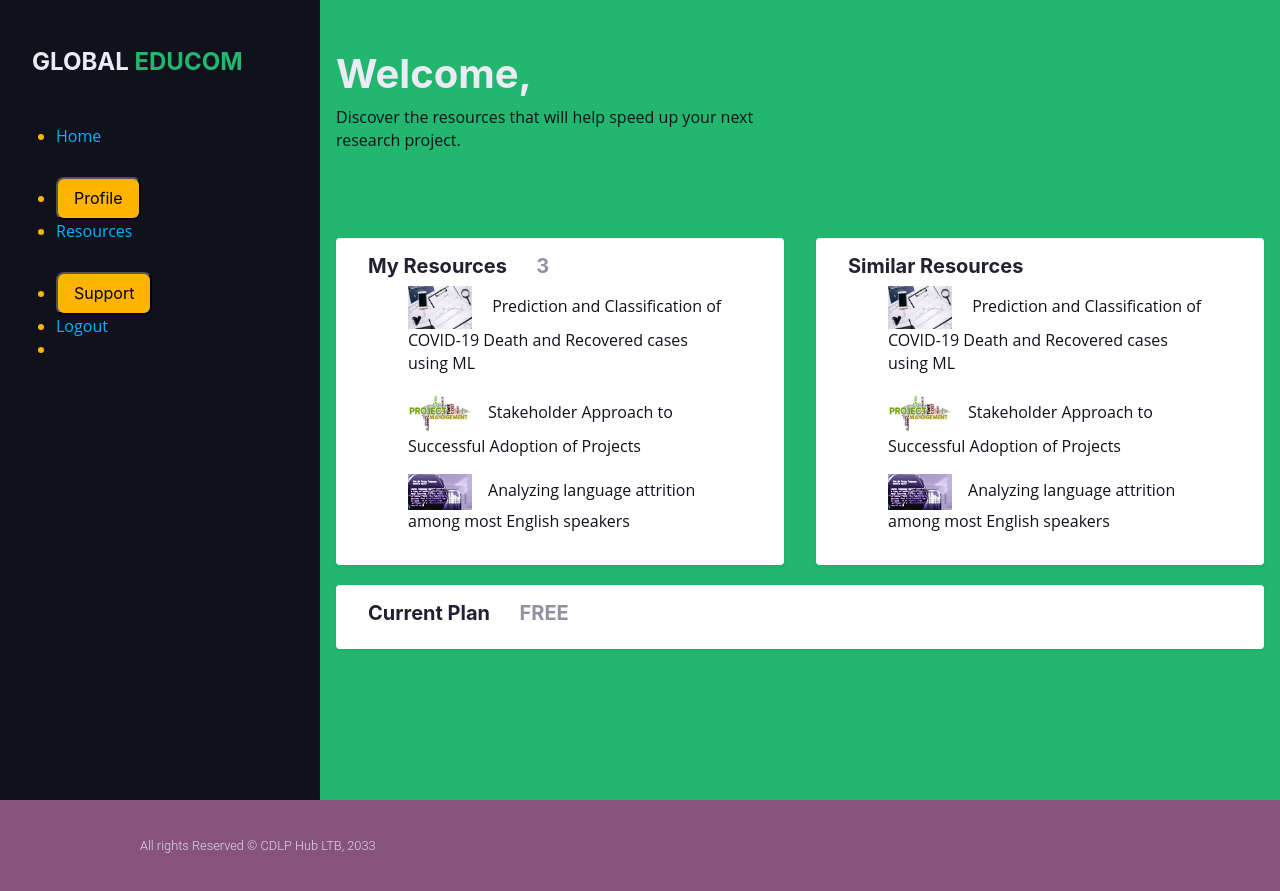
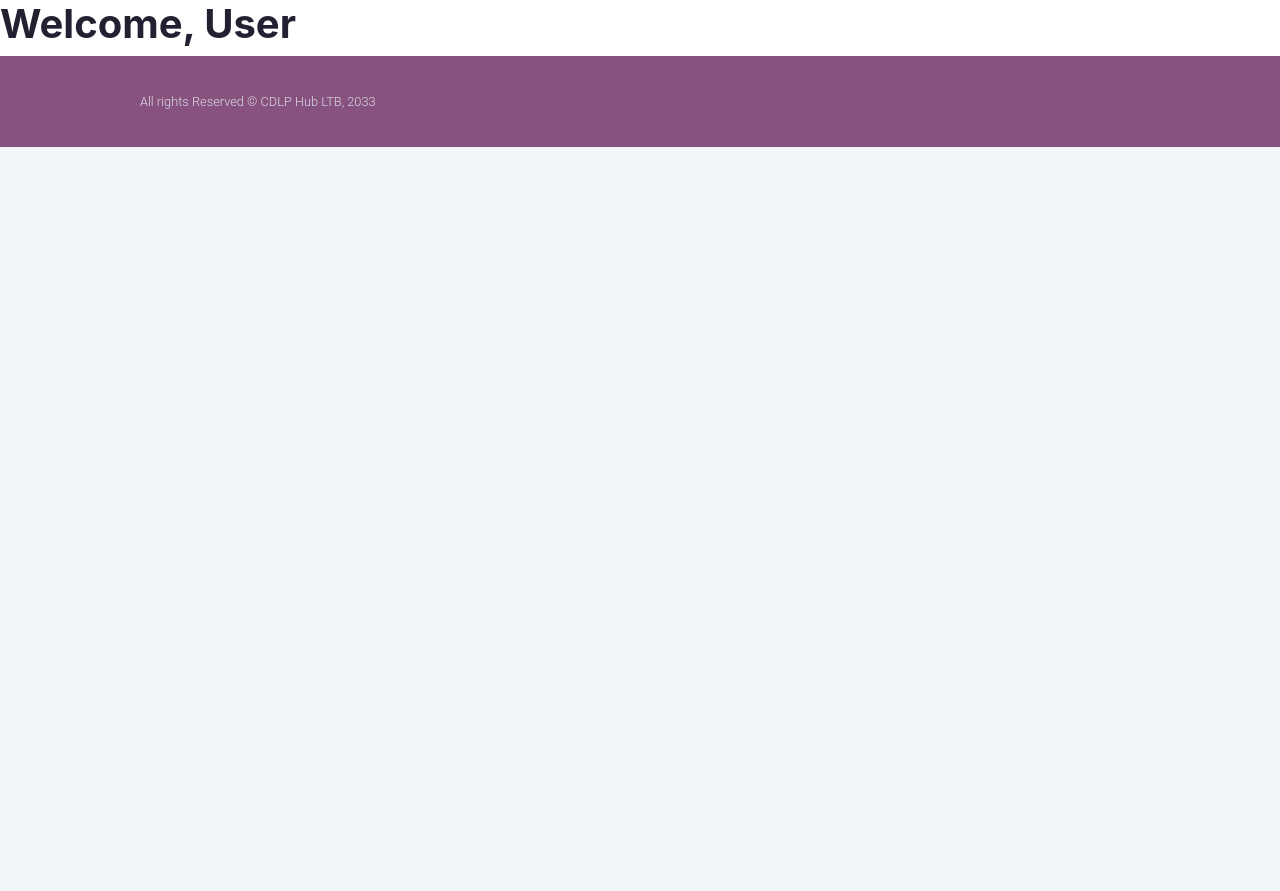
Before and after one commit to oduyemi/globaleducom, a React (Create React App) app: page /dashboard in a window 1280 px wide. After the commit the page ends 800 px from the top, so only its background shows below. Built offline with nearby package versions, Linux system fonts and the light colour scheme.

Commit message:
test dashboard

```diff
--- a/src/views/pages/Dashboard.jsx
+++ b/src/views/pages/Dashboard.jsx
@@ -27,186 +27,197 @@ const fetchUserData = async (key, userId) => {
 };
 
 
+
 export const Dashboard = ({ auth }) => {
-  const { userId } = auth;
-  const [expandedItems, setExpandedItems] = useState([]);
-  const { data: userData, isLoading, isError } = useQuery(
-    ['user', userId],
-    fetchUserData,
-    {
-      enabled: !!userId,
-      staleTime: 10000,
-    }
+  const userId = auth.userId;
+
+  return (
+    <div>
+      <h1>Welcome, User {userId}</h1>
+    </div>
   );
+};
 
-  console.log("userId in Dashboard:", userId);
-  console.log("userData in Dashboard:", userData);
+// export const Dashboard = ({ auth }) => {
+//   const { userId } = auth;
+//   const [expandedItems, setExpandedItems] = useState([]);
+//   const { data: userData, isLoading, isError } = useQuery(
+//     ['user', userId],
+//     fetchUserData,
+//     {
+//       enabled: !!userId,
+//       staleTime: 10000,
+//     }
+//   );
 
-  const [firstName, setFirstName] = useState("");
+//   console.log("userId in Dashboard:", userId);
+//   console.log("userData in Dashboard:", userData);
 
-  useEffect(() => {
-    console.log('Inside useEffect - Dashboard userData:', userData);
+//   const [firstName, setFirstName] = useState("");
 
-    if (userData && userData.data && userData.data.length > 0) {
-      const { user_fname } = userData.data[0];
-      setFirstName(user_fname);
-    }
-  }, [userData]);
+//   useEffect(() => {
+//     console.log('Inside useEffect - Dashboard userData:', userData);
+
+//     if (userData && userData.data && userData.data.length > 0) {
+//       const { user_fname } = userData.data[0];
+//       setFirstName(user_fname);
+//     }
+//   }, [userData]);
 
 
-  if (isLoading) {
-    return <div>Loading...</div>;
-  }
+//   if (isLoading) {
+//     return <div>Loading...</div>;
+//   }
 
-  if (isError) {
-    return <div>Error loading user data.</div>;
-  }
+//   if (isError) {
+//     return <div>Error loading user data.</div>;
+//   }
 
-  console.log('Dashboard userData:', userData);
-  console.log('firstName in Dashboard:', firstName);
+//   console.log('Dashboard userData:', userData);
+//   console.log('firstName in Dashboard:', firstName);
 
-  const toggleItemExpansion = (index) => {
-    setExpandedItems((prevExpandedItems) => {
-      if (prevExpandedItems.includes(index)) {
-        return prevExpandedItems.filter((item) => item !== index);
-      } else {
-        return [...prevExpandedItems, index];
-      }
-    });
-  };
+//   const toggleItemExpansion = (index) => {
+//     setExpandedItems((prevExpandedItems) => {
+//       if (prevExpandedItems.includes(index)) {
+//         return prevExpandedItems.filter((item) => item !== index);
+//       } else {
+//         return [...prevExpandedItems, index];
+//       }
+//     });
+//   };
 
-  const heroStyles = {
-    padding: "50px 0 70px",
-  };
-  return (
-    <Container fluid>
-      <Row>
-        <Col md="3" style={{ height: "100vh" }} className="dashboard-sidebar bg-dark">
-          <div className="mt-5">
-            <Link to="/"><h3 className="my-5 text-light ms-3">GLOBAL<span><h3 className="d-inline text-success"> EDUCOM</h3></span></h3></Link>
-          </div>
-          <ul mainNav>
-            {navigationConfig.top.map((item, index) => (
-              <li className="text-warning" key={index}>
-                {item.children ? (
-                  <div>
-                    <Button
-                      onClick={() => toggleItemExpansion(index)}
-                    >
-                      {item.name}
-                    </Button>
-                    {expandedItems.includes(index) && (
-                      <ul>
-                        {item.children.map((child, childIndex) => (
-                          <li className="text-light" key={childIndex}>
-                            <Link className="text-light navLnks" to={child.url}>
-                              {child.name}
-                            </Link>
-                          </li>
-                        ))}
-                      </ul>
-                    )}
-                  </div>
-                ) : (
-                  <Link to={item.url}>{item.name}</Link>
-                )}
-              </li>
-            ))}
-          </ul>
-        </Col>
-        <Col md="9" className="dashboard-content bg-success">
-          <Row>
-            <Col md={6}>
-              <div className="home-hero" style={heroStyles}>
-                <h1 className="text-light">Welcome, {firstName}</h1>
-                <p className="text-dark">
-                  Discover the resources that will help speed up
-                  your next research project.
-                </p>
-              </div>
-            </Col>
-          </Row>
-          <Row>
-            <Col md={6}>
-              <Card>
-                <CardBody className="display-flex">
-                  <div className="m-l">
-                    <h2 className="h4">My Resources
-                      <span>
-                        <h4 className="text-muted d-inline"> &emsp; 3</h4>
-                      </span>
-                    </h2>
-                    <ul>
-                      <li className="navLnks mb-3">
-                        <span>
-                          <img src={require("../../assets/images/gallery/data.jpg")} width="20%" alt="resources" />&emsp;
-                          <Link to="#!" className="text-dark"> Prediction and Classification of COVID-19 Death and Recovered cases using ML</Link>
-                        </span>
+//   const heroStyles = {
+//     padding: "50px 0 70px",
+//   };
+//   return (
+//     <Container fluid>
+//       <Row>
+//         <Col md="3" style={{ height: "100vh" }} className="dashboard-sidebar bg-dark">
+//           <div className="mt-5">
+//             <Link to="/"><h3 className="my-5 text-light ms-3">GLOBAL<span><h3 className="d-inline text-success"> EDUCOM</h3></span></h3></Link>
+//           </div>
+//           <ul mainNav>
+//             {navigationConfig.top.map((item, index) => (
+//               <li className="text-warning" key={index}>
+//                 {item.children ? (
+//                   <div>
+//                     <Button
+//                       onClick={() => toggleItemExpansion(index)}
+//                     >
+//                       {item.name}
+//                     </Button>
+//                     {expandedItems.includes(index) && (
+//                       <ul>
+//                         {item.children.map((child, childIndex) => (
+//                           <li className="text-light" key={childIndex}>
+//                             <Link className="text-light navLnks" to={child.url}>
+//                               {child.name}
+//                             </Link>
+//                           </li>
+//                         ))}
+//                       </ul>
+//                     )}
+//                   </div>
+//                 ) : (
+//                   <Link to={item.url}>{item.name}</Link>
+//                 )}
+//               </li>
+//             ))}
+//           </ul>
+//         </Col>
+//         <Col md="9" className="dashboard-content bg-success">
+//           <Row>
+//             <Col md={6}>
+//               <div className="home-hero" style={heroStyles}>
+//                 <h1 className="text-light">Welcome, {firstName}</h1>
+//                 <p className="text-dark">
+//                   Discover the resources that will help speed up
+//                   your next research project.
+//                 </p>
+//               </div>
+//             </Col>
+//           </Row>
+//           <Row>
+//             <Col md={6}>
+//               <Card>
+//                 <CardBody className="display-flex">
+//                   <div className="m-l">
+//                     <h2 className="h4">My Resources
+//                       <span>
+//                         <h4 className="text-muted d-inline"> &emsp; 3</h4>
+//                       </span>
+//                     </h2>
+//                     <ul>
+//                       <li className="navLnks mb-3">
+//                         <span>
+//                           <img src={require("../../assets/images/gallery/data.jpg")} width="20%" alt="resources" />&emsp;
+//                           <Link to="#!" className="text-dark"> Prediction and Classification of COVID-19 Death and Recovered cases using ML</Link>
+//                         </span>
 
-                      </li>
-                      <li className="navLnks mb-3">
-                        <span>
-                          <img src={require("../../assets/images/gallery/pm.jpg")} width="20%" alt="resources" />&emsp;
-                        <Link to="#!" className="text-dark">Stakeholder Approach to Successful Adoption of Projects</Link>
-                        </span>
-                      </li>
-                      <li className="navLnks">
-                        <span>
-                          <img src={require("../../assets/images/gallery/lang.jpg")} width="20%" alt="resources" />&emsp;
-                        <Link to="#!" className="text-dark">Analyzing language attrition among most English speakers</Link>
-                        </span>
-                      </li>
-                    </ul>
-                  </div>
-                </CardBody>
-              </Card>
-            </Col>
-            <Col md={6}>
-              <Card>
-                <CardBody className="display-flex">
-                  <div className="m-l">
-                    <h2 className="h4">Similar Resources</h2>
-                    <ul>
-                      <li className="navLnks mb-3">
-                        <span>
-                          <img src={require("../../assets/images/gallery/data.jpg")} width="20%" alt="resources" />&emsp;
-                          <Link to="#!" className="text-dark"> Prediction and Classification of COVID-19 Death and Recovered cases using ML</Link>
-                        </span>
+//                       </li>
+//                       <li className="navLnks mb-3">
+//                         <span>
+//                           <img src={require("../../assets/images/gallery/pm.jpg")} width="20%" alt="resources" />&emsp;
+//                         <Link to="#!" className="text-dark">Stakeholder Approach to Successful Adoption of Projects</Link>
+//                         </span>
+//                       </li>
+//                       <li className="navLnks">
+//                         <span>
+//                           <img src={require("../../assets/images/gallery/lang.jpg")} width="20%" alt="resources" />&emsp;
+//                         <Link to="#!" className="text-dark">Analyzing language attrition among most English speakers</Link>
+//                         </span>
+//                       </li>
+//                     </ul>
+//                   </div>
+//                 </CardBody>
+//               </Card>
+//             </Col>
+//             <Col md={6}>
+//               <Card>
+//                 <CardBody className="display-flex">
+//                   <div className="m-l">
+//                     <h2 className="h4">Similar Resources</h2>
+//                     <ul>
+//                       <li className="navLnks mb-3">
+//                         <span>
+//                           <img src={require("../../assets/images/gallery/data.jpg")} width="20%" alt="resources" />&emsp;
+//                           <Link to="#!" className="text-dark"> Prediction and Classification of COVID-19 Death and Recovered cases using ML</Link>
+//                         </span>
 
-                      </li>
-                      <li className="navLnks mb-3">
-                        <span>
-                          <img src={require("../../assets/images/gallery/pm.jpg")} width="20%" alt="resources" />&emsp;
-                        <Link to="#!" className="text-dark">Stakeholder Approach to Successful Adoption of Projects</Link>
-                        </span>
-                      </li>
-                      <li className="navLnks">
-                        <span>
-                          <img src={require("../../assets/images/gallery/lang.jpg")} width="20%" alt="resources" />&emsp;
-                        <Link to="#!" className="text-dark">Analyzing language attrition among most English speakers</Link>
-                        </span>
-                      </li>
-                    </ul>
-                  </div>
-                </CardBody>
-              </Card>
-            </Col>
-            <Col md={12}>
-              <Card>
-                <CardBody className="display-flex">
-                  <div className="m-l">
-                    <h2 className="h4">Current Plan
-                      <span>
-                        <h4 className="text-muted d-inline"> &emsp; FREE</h4>
-                      </span>
-                    </h2>
-                  </div>
-                </CardBody>
-              </Card>
-            </Col>
-          </Row>
-        </Col>
-      </Row>
-    </Container>
-  );
-}
+//                       </li>
+//                       <li className="navLnks mb-3">
+//                         <span>
+//                           <img src={require("../../assets/images/gallery/pm.jpg")} width="20%" alt="resources" />&emsp;
+//                         <Link to="#!" className="text-dark">Stakeholder Approach to Successful Adoption of Projects</Link>
+//                         </span>
+//                       </li>
+//                       <li className="navLnks">
+//                         <span>
+//                           <img src={require("../../assets/images/gallery/lang.jpg")} width="20%" alt="resources" />&emsp;
+//                         <Link to="#!" className="text-dark">Analyzing language attrition among most English speakers</Link>
+//                         </span>
+//                       </li>
+//                     </ul>
+//                   </div>
+//                 </CardBody>
+//               </Card>
+//             </Col>
+//             <Col md={12}>
+//               <Card>
+//                 <CardBody className="display-flex">
+//                   <div className="m-l">
+//                     <h2 className="h4">Current Plan
+//                       <span>
+//                         <h4 className="text-muted d-inline"> &emsp; FREE</h4>
+//                       </span>
+//                     </h2>
+//                   </div>
+//                 </CardBody>
+//               </Card>
+//             </Col>
+//           </Row>
+//         </Col>
+//       </Row>
+//     </Container>
+//   );
+// }
```
